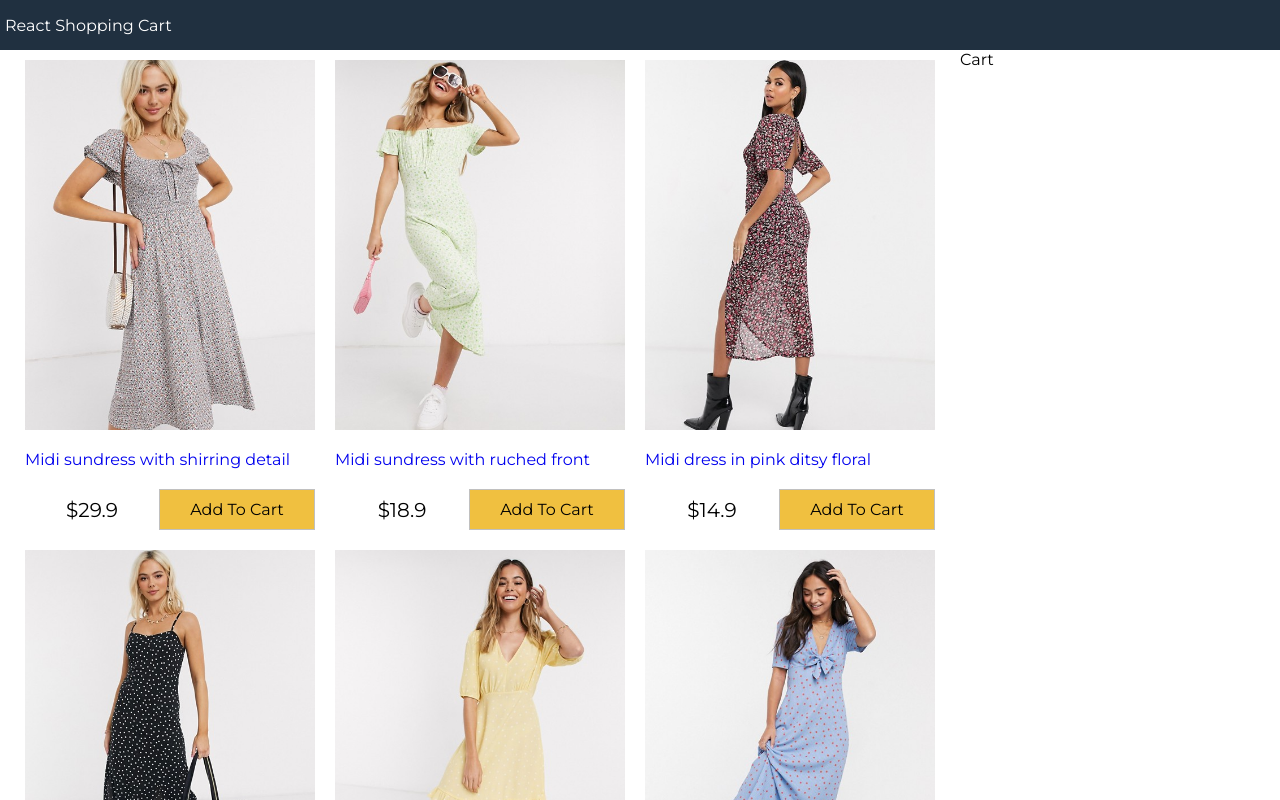
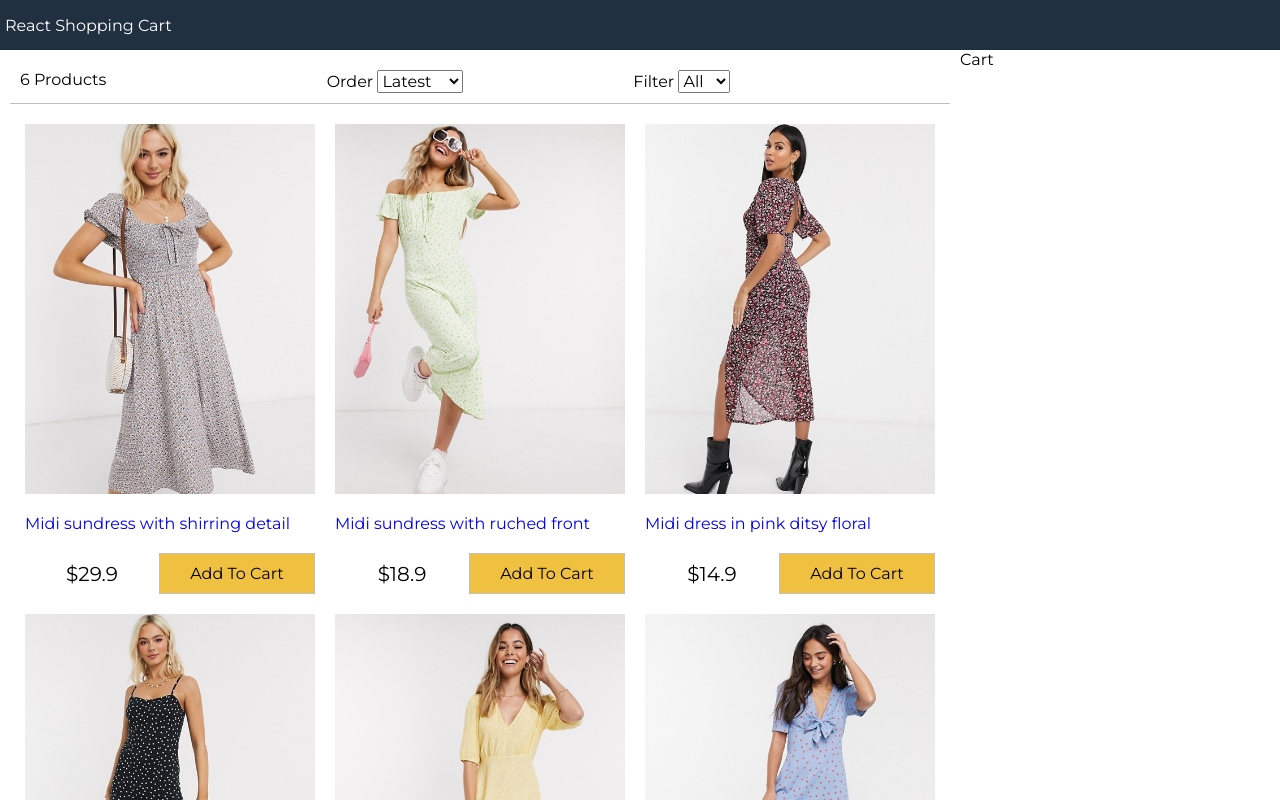
Before and after one commit to brzk/Learning, a React (Create React App) app in the folder React/react-shopping-cart/: page / in a window 1280 px wide. Shown: the top 800 px of the page. Built offline with nearby package versions, Linux system fonts and the light colour scheme.

Commit message:
Add filter by size and order

```diff
--- a/React/react-shopping-cart/src/App.js
+++ b/React/react-shopping-cart/src/App.js
@@ -1,6 +1,7 @@
 import React from "react";
 import Products from "./components/Products";
 import data from "./data.json";
+import Filter from "./components/Filter"
 
 class App extends React.Component {
   constructor() {
@@ -12,6 +13,43 @@
     };
   }
 
+  sortProducts = event => {
+    const sort = event.target.value
+    console.log(sort);
+
+    this.setState((state) => ({
+      sort: sort,
+      products: this.state.products.slice().sort((a, b) =>
+        sort === 'lowest'
+        ? a.price > b.price
+          ? 1
+          : -1
+        : sort === 'highest'
+        ? a.price < b.price
+          ? 1
+          : -1
+        : a._id < b._id
+         ? 1
+         : -1
+      )
+    }))
+  }
+
+  filterProducts = event => {
+    console.log(event.target.value)
+    if(event.target.value === ""){
+      this.setState({
+        size: event.target.value,
+        products: data.products
+      })
+    }else{
+      this.setState({
+        size: event.target.value,
+        products: data.products.filter(product => product.availableSizes.indexOf(event.target.value) >= 0)
+      })
+    }
+  }
+
   render() {
     return (
       <div className="grid-container">
@@ -21,6 +59,13 @@
         <main>
           <div className="content">
             <div className="main">
+              <Filter
+                count={this.state.products.length}
+                size={this.state.size}
+                sort={this.state.sort}
+                filterProducts={this.filterProducts}
+                sortProducts={this.sortProducts}
+              ></Filter>
               <Products products={this.state.products}></Products>
             </div>
             <div className="sidebar">Cart</div>
--- /dev/null
+++ b/React/react-shopping-cart/src/components/Filter.js
@@ -0,0 +1,31 @@
+import React, { Component } from 'react'
+
+export default class Filter extends Component {
+    render() {
+        return (
+            <div className="filter">
+                <div className="filter-result">{this.props.count} Products</div>
+                <div className="filter-sort">
+                    Order {" "}
+                    <select value={this.props.sort} onChange={this.props.sortProducts}>
+                        <option value="latest">Latest</option>
+                        <option value="lowest">Lowest</option>
+                        <option value="highest">Highest</option>
+                    </select>
+                </div>
+                <div className="filter-size">
+                    Filter {" "}
+                    <select value={this.props.size} onChange={this.props.filterProducts}>
+                        <option value="">All</option>
+                        <option value="XS">XS</option>
+                        <option value="S">S</option>
+                        <option value="M">M</option>
+                        <option value="L">L</option>
+                        <option value="XL">XL</option>
+                        <option value="XXL">XXL</option>
+                    </select>
+                </div>
+            </div>
+        )
+    }
+}
--- a/React/react-shopping-cart/src/index.css
+++ b/React/react-shopping-cart/src/index.css
@@ -135,3 +135,16 @@
 .button.primary {
   background-color: #f0c040;
 }
+
+/* filter */
+.filter {
+  display: flex;
+  justify-content: space-between;
+  padding: 1rem;
+  margin: 1rem;
+  border-bottom: .1rem #c0c0c0 solid;
+}
+
+.filter div {
+  flex: 1;
+}
```
Also changed, not shown: 1 other file (tests, documents, lock files or other folders).
